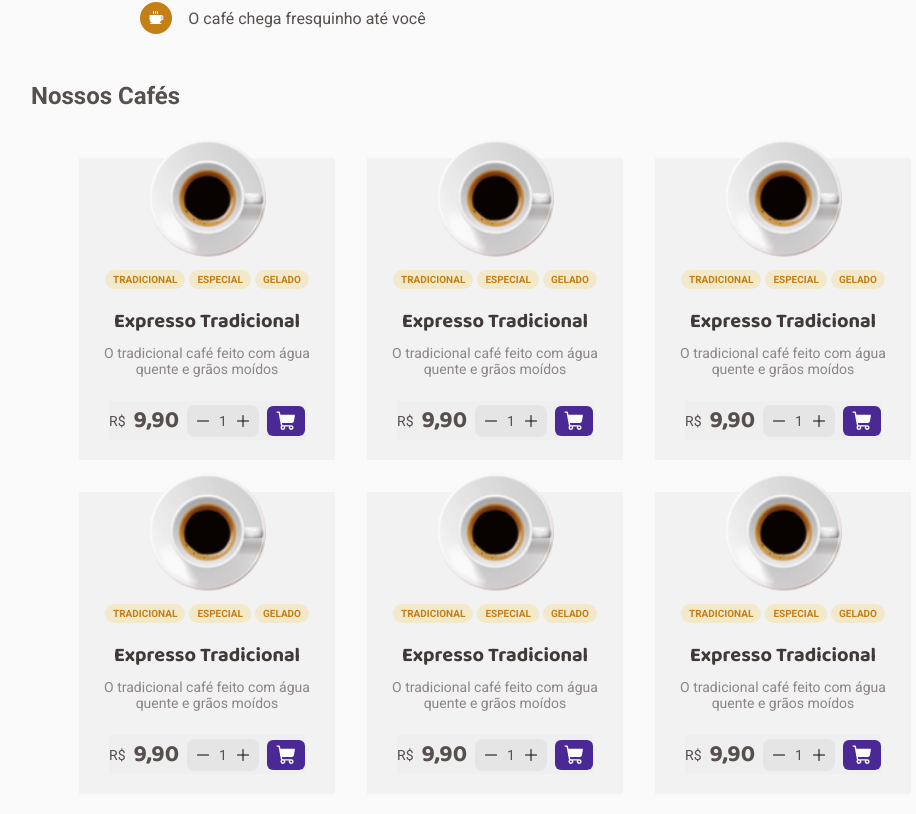
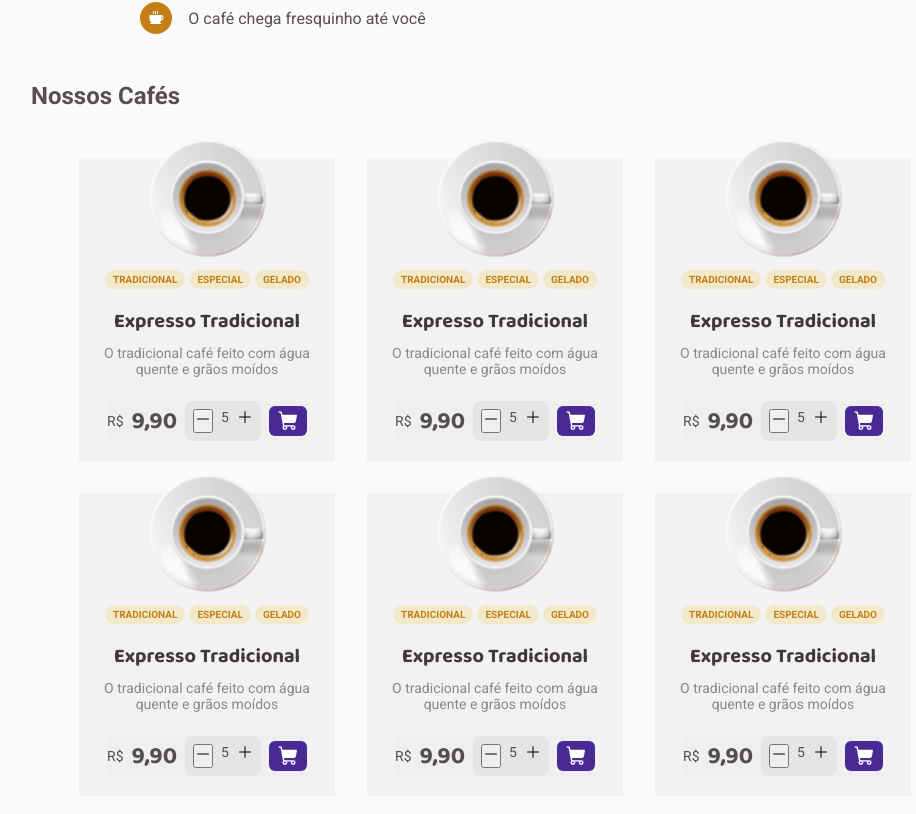
Before and after one commit to caiolemedev/Rocketseat_Desafios_CoffeDelivery, a React (Vite) app in the folder CoffeeDelivery/: page / in a window 1280 px wide. Shown: the part 670-1484 px from the top of the page, without its empty margins (129-1045 px from the left). Built offline with nearby package versions, Linux system fonts and the light colour scheme.

Commit message:
start update coffeeqtyscreen
start update coffeeqtyscreen

```diff
--- a/CoffeeDelivery/src/pages/Home/components/CoffeeCard/index.tsx
+++ b/CoffeeDelivery/src/pages/Home/components/CoffeeCard/index.tsx
@@ -1,11 +1,26 @@
 import { Plus, Minus, ShoppingCart } from '@phosphor-icons/react'
 import expresso from '../../../../assets/expresso.png'
 
-import { CoffeeButtonContainer, CoffeeCart, CoffeeCountainer, CoffeePlusMinus, CoffeeTypeContainer } from './styles'
+import { CoffeeButtonContainer, CoffeeCart, CoffeeContainer, CoffeePlusMinus, CoffeeTypeContainer } from './styles'
+import { useState } from 'react'
+
+export interface CoffeeInfo {
+  CoffeeImg: string;
+  CoffeeType: string[];
+  CoffeeName: string;
+  CoffeeDescription: string;
+  CoffeePrice: number;
+}
 
 export function CoffeeCard() {
+  const [coffeeQtyScreen, setCoffeeQtyScreen] = useState<number>(5)
+
+  function handleReduceCoffeeQtyScreen(coffeeQtyScreen: number) {
+    if (coffeeQtyScreen == 1) setCoffeeQtyScreen(1);
+    setCoffeeQtyScreen(coffeeQtyScreen-1) }
+
   return (
-    <CoffeeCountainer>
+    <CoffeeContainer>
       <img src={expresso} alt="expresso" />
       <CoffeeTypeContainer>
         <span className='CoffeeType'>TRADICIONAL</span>
@@ -18,8 +33,10 @@ export function CoffeeCard() {
       <CoffeeButtonContainer>
         <span>R$</span><span className='CoffeePrice'>9,90</span>
         <CoffeePlusMinus>
-          <Minus />
-          <span>1</span>
+          <button type='button' onClick={handleReduceCoffeeQtyScreen}>
+            <Minus />
+          </button>
+          <span>{coffeeQtyScreen}</span>
           <Plus />
         </CoffeePlusMinus>
         <CoffeeCart>
@@ -27,6 +44,6 @@ export function CoffeeCard() {
         </CoffeeCart>
       </CoffeeButtonContainer>
 
-    </CoffeeCountainer>
+    </CoffeeContainer>
   )
 }
--- a/CoffeeDelivery/src/pages/Home/components/CoffeeCard/styles.ts
+++ b/CoffeeDelivery/src/pages/Home/components/CoffeeCard/styles.ts
@@ -1,6 +1,6 @@
 import styled from "styled-components"
 
-export const CoffeeCountainer = styled.div`
+export const CoffeeContainer = styled.div`
   background: ${props => props.theme["base-card"]};
 
   width: 16rem;
```
